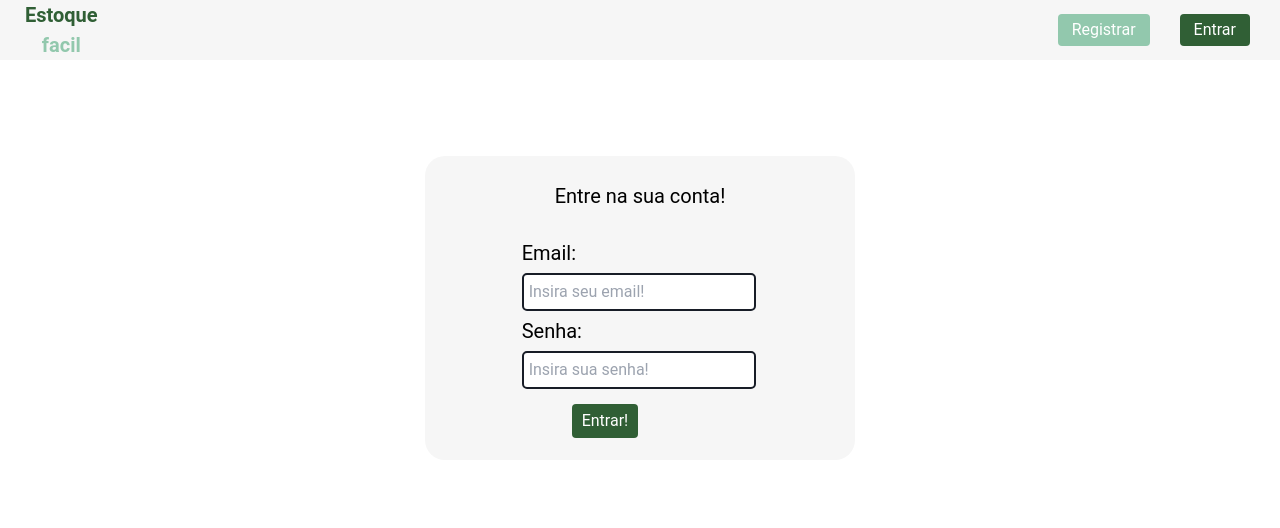
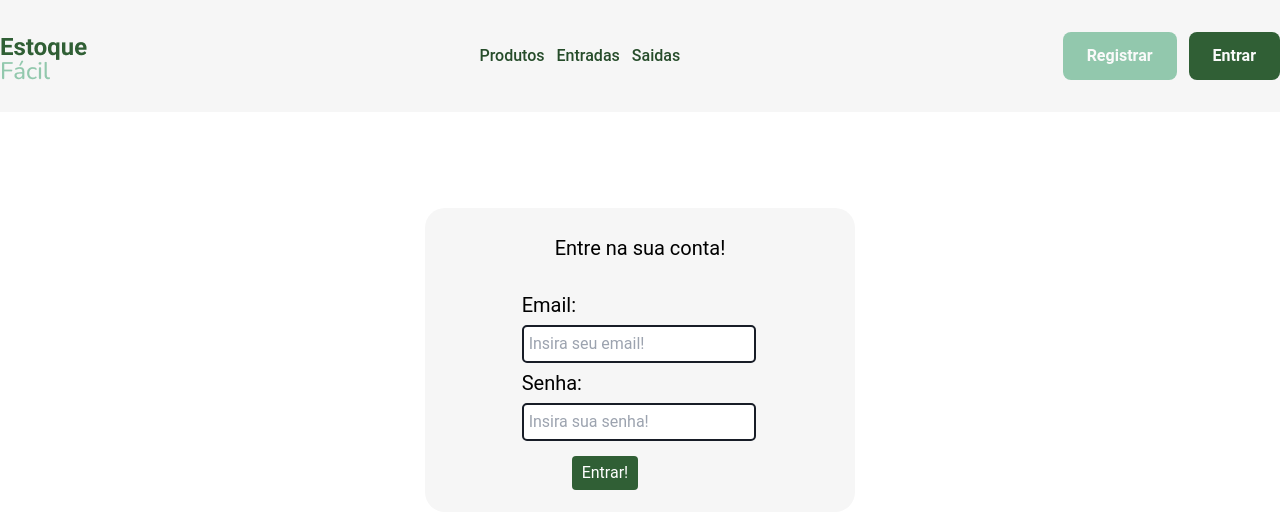
Before and after one commit to oLeoBarreto/EstoqueFacilApp, a Next.js app: page /login in a window 1280 px wide. Shown: the top 528 px of the page. Built offline with nearby package versions, Linux system fonts and the light colour scheme.

Commit message:
refactor: ajustando visual do componente Header com tailwind

```diff
--- a/src/app/globals.css
+++ b/src/app/globals.css
@@ -15,5 +15,5 @@ body{
   padding: 0;
   box-sizing: border-box;
   background-color: #ffff;
-  font-family: 'Roboto', 'Nunito' ;
+  font-family: "Roboto";
 }
--- a/src/components/Header/index.tsx
+++ b/src/components/Header/index.tsx
@@ -1,28 +1,50 @@
-//css
-import styles from '@/components/Header/styles.module.css'
+import Image from 'next/image';
+import Link from 'next/link';
 
-//imports
-import Link from 'next/link'
+import logo from '../../../public/logo.png';
 
-export default function  Header(){
-    return(
-        <header>
-            <section className={styles.total}>
-                <div className={styles.title}>
-                <Link className={styles.logo} href="/">Estoque <span>facil</span></Link>
+export default function Header() {
+    return (
+        <header className="w-full h-28 bg-seasalt font-roboto">
+            <div className="max-w-screen-xl flex justify-center md:justify-between items-center h-28 m-auto mx-5 lg:mx-auto">
+                <Link href="/">
+                    <Image
+                        src={logo}
+                        alt="logo Estoque Facil"
+                        quality={100}
+                        priority
+                        className="w-full"
+                        width={120}
+                        height={120}
+                    />
+                </Link>
+                <nav className="justify-center items-center gap-3 text-hunter-green-600 font-medium hidden md:flex">
+                    <Link href="/products" className="hover:font-bold">
+                        Produtos
+                    </Link>
+                    <Link href="/inbounds" className="hover:font-bold">
+                        Entradas
+                    </Link>
+                    <Link href="/outbounds" className="hover:font-bold">
+                        Saidas
+                    </Link>
+                </nav>
+                <div className="hidden md:flex justify-center items-center gap-3">
+                    <Link
+                        href="/register"
+                        className="px-6 py-3 bg-cambridge-blue rounded-lg font-bold text-seasalt-300 hover:bg-cambridge-blue-600"
+                    >
+                        Registrar
+                    </Link>
+
+                    <Link
+                        href="/login"
+                        className="px-6 py-3 bg-hunter-green rounded-lg font-bold text-seasalt-300 hover:bg-hunter-green-600"
+                    >
+                        Entrar
+                    </Link>
                 </div>
-
-                <nav className={styles.nav}>
-                <div className={styles.register}>
-                <Link href="/register">Registrar</Link>
-                </div>
-                <div className={styles.enter}>
-                <Link href="/login">Entrar</Link>
-                </div>
-                </nav>
-
-
-            </section>
+            </div>
         </header>
-    )
+    );
 }
--- a/src/components/Header/styles.module.css
+++ /dev/null
@@ -1,60 +0,0 @@
-.total{
-    display: flex;
-    justify-content: space-between;
-    align-items: center;
-    background-color: #f6f6f6ff;
-    height: 60px;
-}
-
-.logo{
-    font-weight: bold;
-    display: flex;
-    flex-direction: column;
-    align-items: center;
-    color: #305f35ff;
-    margin: auto;
-}
-
-.logo span{
-    color:#92c8adff ;
-}
-
-.title{
-    display: block;
-    align-items: center;
-    justify-content: column;
-    font-size: 20px;
-    margin: 10px 20px;
-    padding: 5px 5px;
-}
-
-.title h1{
-    color: #305f35ff;
-}
-
-.title{
-    color:#92c8adff ;
-}
-
-.nav{
-    display: flex;
-    justify-content: space-between;
-    align-items: center;
-}
-
-.register{
-    background-color: #92c8adff;
-    color: #fff;
-    padding: 4px 14px;
-    border-radius: 4px;
-
-
-}
-
-.enter{
-    background-color: #305f35ff;
-    color: #fff;
-    padding: 4px 14px;
-    border-radius: 4px;
-    margin: 0px 30px;
-}
```
Also changed, not shown: public/logo.png (added).
